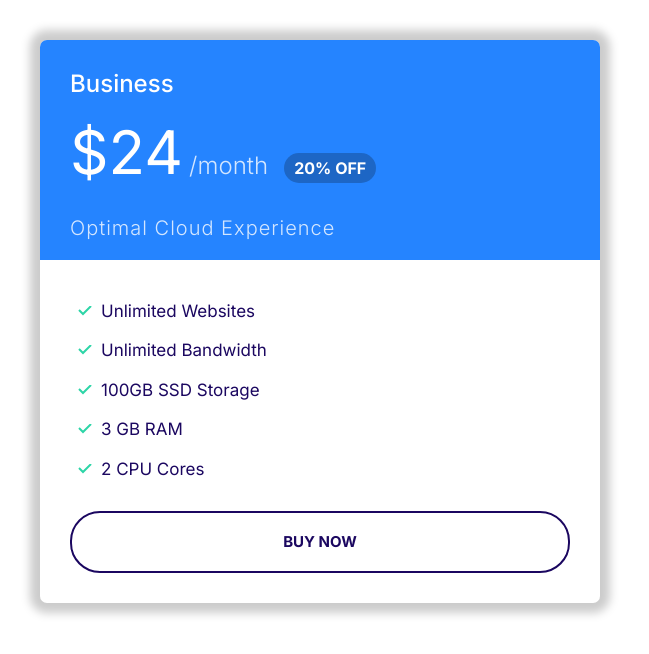
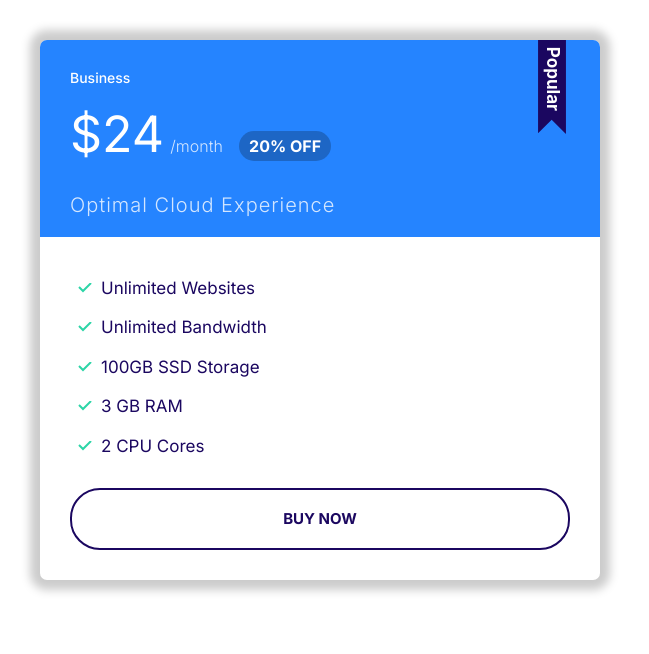
Before and after one commit to ioannispapakostas/IoannisPapakostas1st, a plain HTML site: page index.html in a window 1280 px wide. Shown: the whole page, without its empty margins (0-649 px from the left). Drawn offline with Linux system fonts and the light colour scheme.

Commit message:
Popular&Media

```diff
--- a/css/style.css
+++ b/css/style.css
@@ -418,3 +418,34 @@ a {
 .plan .list--tick li{
     padding-left: 0.1rem;
 }
+
+.badge--popular .card__header {
+    position: relative;
+}
+
+.badge--popular .card__header::before {
+    content: url("../images/popular.svg");
+    width: 40px;
+    display: inline-block;
+    position: absolute;
+    top: -6px;
+    right: 5%
+}
+
+@media screen and (min-width: 1024px) {
+    .plan__name {
+        font-size: 1.4rem;
+    }
+
+    .plan__price {
+        font-size: 5rem;
+    }
+
+    .plan__bill--cycle {
+        font-size: 1.6rem;
+    }
+
+    .plan__description {
+        font-size: 1.7rem;
+    }
+}
--- a/index.html
+++ b/index.html
@@ -12,7 +12,7 @@
 <body>
     <div style="width: 50%; padding: 4rem;">
         <div class="plan">
-            <div class="card card--primary">
+            <div class="card card--primary badge--popular">
                 <header class="card__header">
                     <h3 class="plan__name">Business</h3>
                     <span class="plan__price">$24</span>
```
Also changed, not shown: Components/PlanCard.html (+56 -0 lines), images/popular.svg (added).
